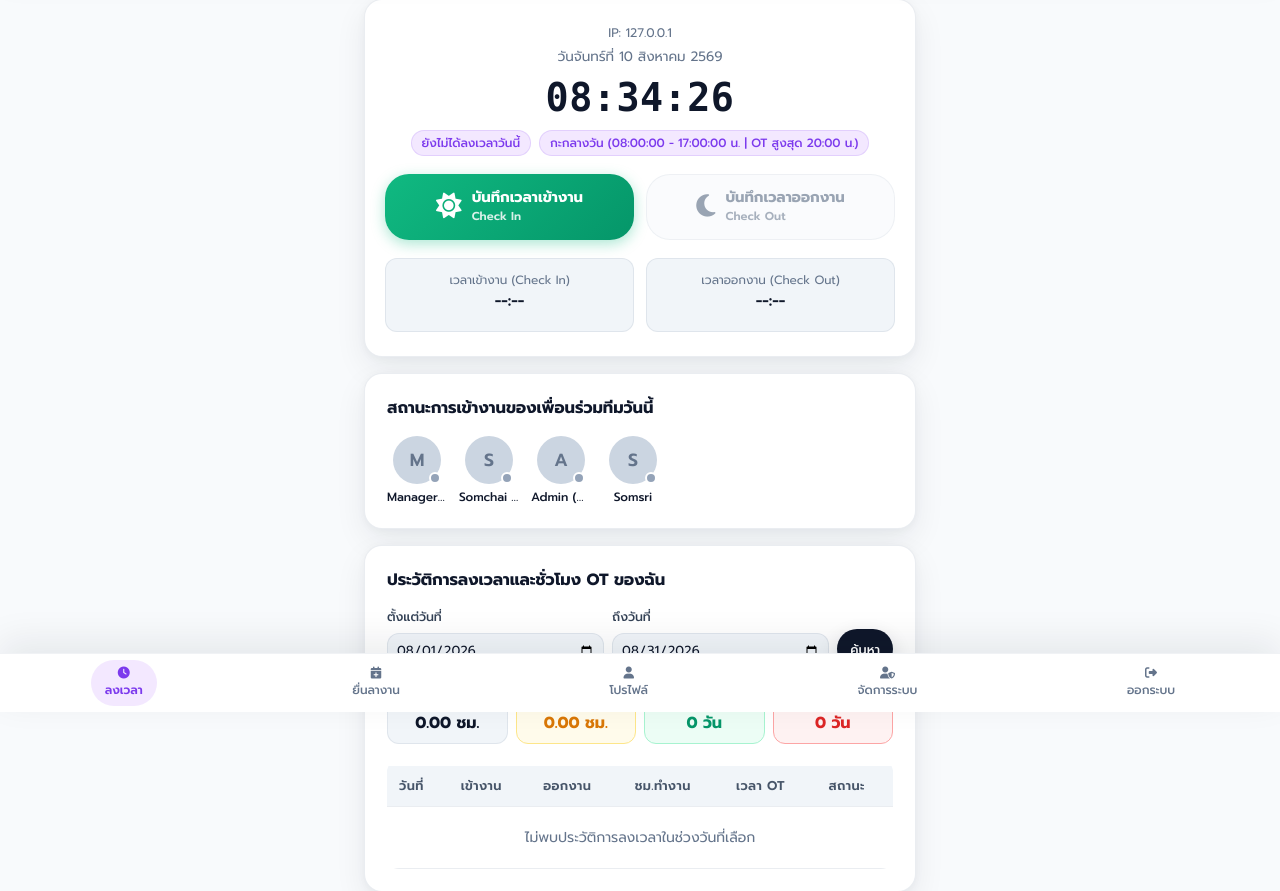
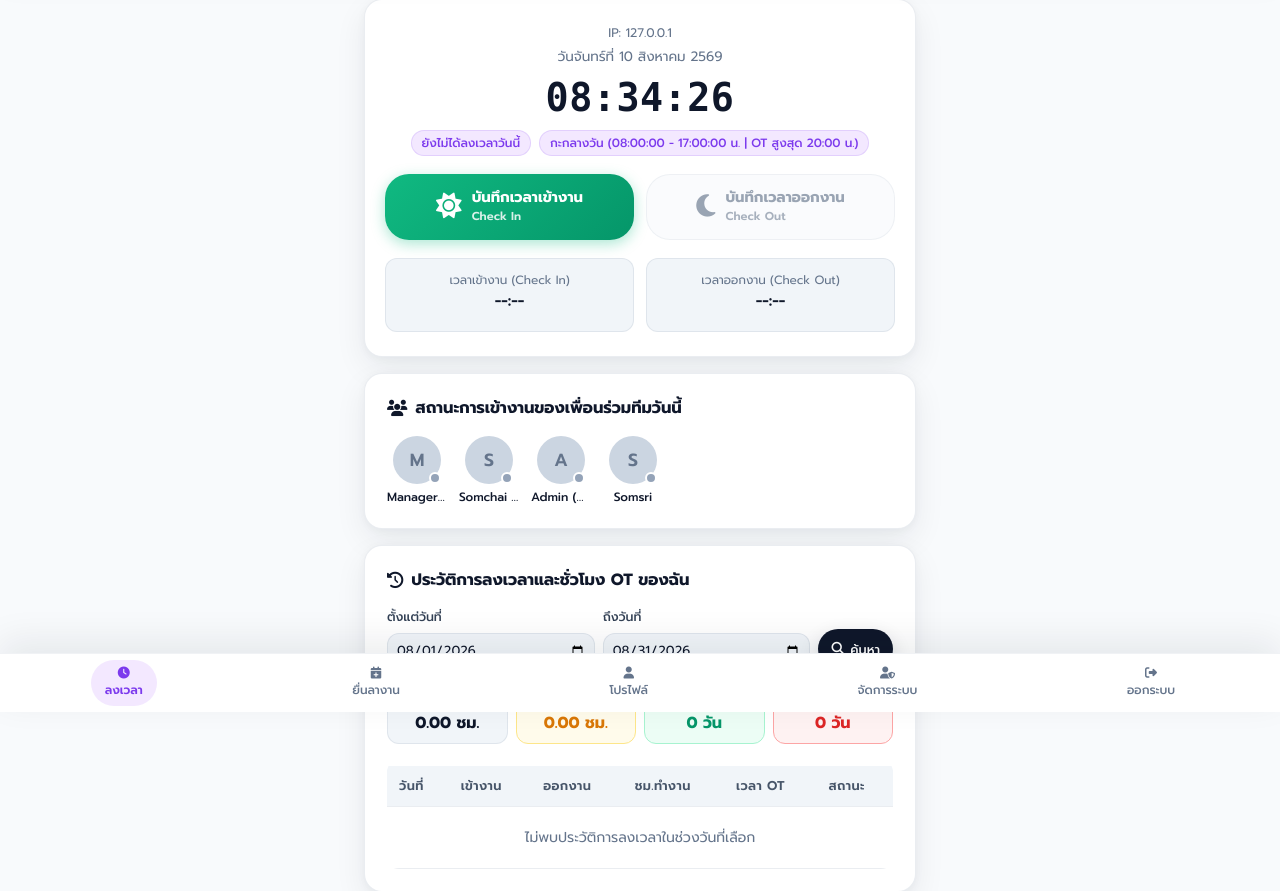
Before and after one commit to goomxxzaza123/hrgo, a PHP site: page /employee_home.php in a window 1280 px wide. Shown: the part 88-979 px from the top of the page. Run offline with PHP 8.4, Linux system fonts and the light colour scheme; a user stored in the database is signed in; data comes from the database, SQL or seed files in the repository; data that the repository does not hold is empty; some libraries are stand-ins or nearby versions.

Commit message:
Replace all raw emojis and plain text buttons with Font Awesome 6 vector icons across the app UI

```diff
--- a/admin/manage_roster.php
+++ b/admin/manage_roster.php
@@ -230,13 +230,13 @@ $userName = $currentUser['name'];
 
                     <div style="display:flex; align-items:center; gap:12px; font-size:0.8rem; flex-wrap:wrap;">
                         <span style="display:flex; align-items:center; gap:4px;">
-                            <span class="shift-badge shift-day">เช้า</span> = 08:00 - 17:00
+                            <span class="shift-badge shift-day"><i class="fa-solid fa-sun"></i> เช้า</span> = 08:00 - 17:00
                         </span>
                         <span style="display:flex; align-items:center; gap:4px;">
-                            <span class="shift-badge shift-night">ดึก</span> = 20:00 - 05:00
+                            <span class="shift-badge shift-night"><i class="fa-solid fa-moon"></i> ดึก</span> = 20:00 - 05:00
                         </span>
                         <span style="display:flex; align-items:center; gap:4px;">
-                            <span class="shift-badge shift-off">หยุด</span> = วันหยุดประจำสัปดาห์ (Off)
+                            <span class="shift-badge shift-off"><i class="fa-solid fa-umbrella-beach"></i> หยุด</span> = วันหยุดประจำสัปดาห์ (Off)
                         </span>
                     </div>
                 </div>
--- a/api/admin_reports.php
+++ b/api/admin_reports.php
@@ -498,7 +498,7 @@ if ($_SERVER['REQUEST_METHOD'] === 'GET') {
 <body>
 <?php if ($isPrint): ?>
 <div class="no-print" style="margin-bottom:15px; text-align:right;">
-    <button onclick="window.print()" style="padding:8px 18px; background:#10B981; color:#fff; border:none; border-radius:6px; font-size:14px; font-weight:bold; cursor:pointer;">🖨️ พิมพ์เอกสาร / เซฟเป็น PDF</button>
+    <button onclick="window.print()" style="padding:8px 18px; background:#10B981; color:#fff; border:none; border-radius:6px; font-size:14px; font-weight:bold; cursor:pointer;"><i class="fa-solid fa-print"></i> พิมพ์เอกสาร / เซฟเป็น PDF</button>
 </div>
 <?php endif; ?>
 <?php if ($isSingleEmp && $singleEmpInfo): ?>
--- a/employee_home.php
+++ b/employee_home.php
@@ -112,7 +112,7 @@ $empCode  = $_SESSION['emp_code'] ?? '';
         <!-- Card: สถานะการเข้างานของเพื่อนร่วมทีมวันนี้ (รูปมีสีเมื่อเข้างานแล้ว รูปสีเทาเมื่อยังไม่เข้างาน) -->
         <div class="card">
             <div class="card-header">
-                <div class="card-title">สถานะการเข้างานของเพื่อนร่วมทีมวันนี้</div>
+                <div class="card-title"><i class="fa-solid fa-users"></i> สถานะการเข้างานของเพื่อนร่วมทีมวันนี้</div>
             </div>
             <div id="teamColleaguesContainer" class="team-list">
                 <div style="text-align:center; padding:15px; color:var(--text-muted); grid-column: 1 / -1;">
@@ -124,7 +124,7 @@ $empCode  = $_SESSION['emp_code'] ?? '';
         <!-- Card: ประวัติการลงเวลางานและชั่วโมง OT สะสมของฉัน -->
         <div class="card">
             <div class="card-header">
-                <div class="card-title">ประวัติการลงเวลาและชั่วโมง OT ของฉัน</div>
+                <div class="card-title"><i class="fa-solid fa-clock-rotate-left"></i> ประวัติการลงเวลาและชั่วโมง OT ของฉัน</div>
             </div>
 
             <!-- ตัวกรองช่วงวันที่สำหรับพนักงาน -->
@@ -139,7 +139,7 @@ $empCode  = $_SESSION['emp_code'] ?? '';
                         <input type="date" id="personal_end_date" class="form-control" style="font-size:0.82rem; padding:6px 8px;" value="<?= date('Y-m-t') ?>">
                     </div>
                     <div>
-                        <button type="submit" class="btn btn-primary btn-sm" style="padding:7px 12px;">ค้นหา</button>
+                        <button type="submit" class="btn btn-primary btn-sm" style="padding:7px 12px;"><i class="fa-solid fa-magnifying-glass"></i> ค้นหา</button>
                     </div>
                 </div>
             </form>
```
Also changed, not shown: admin/reports.php (+4 -4 lines).
